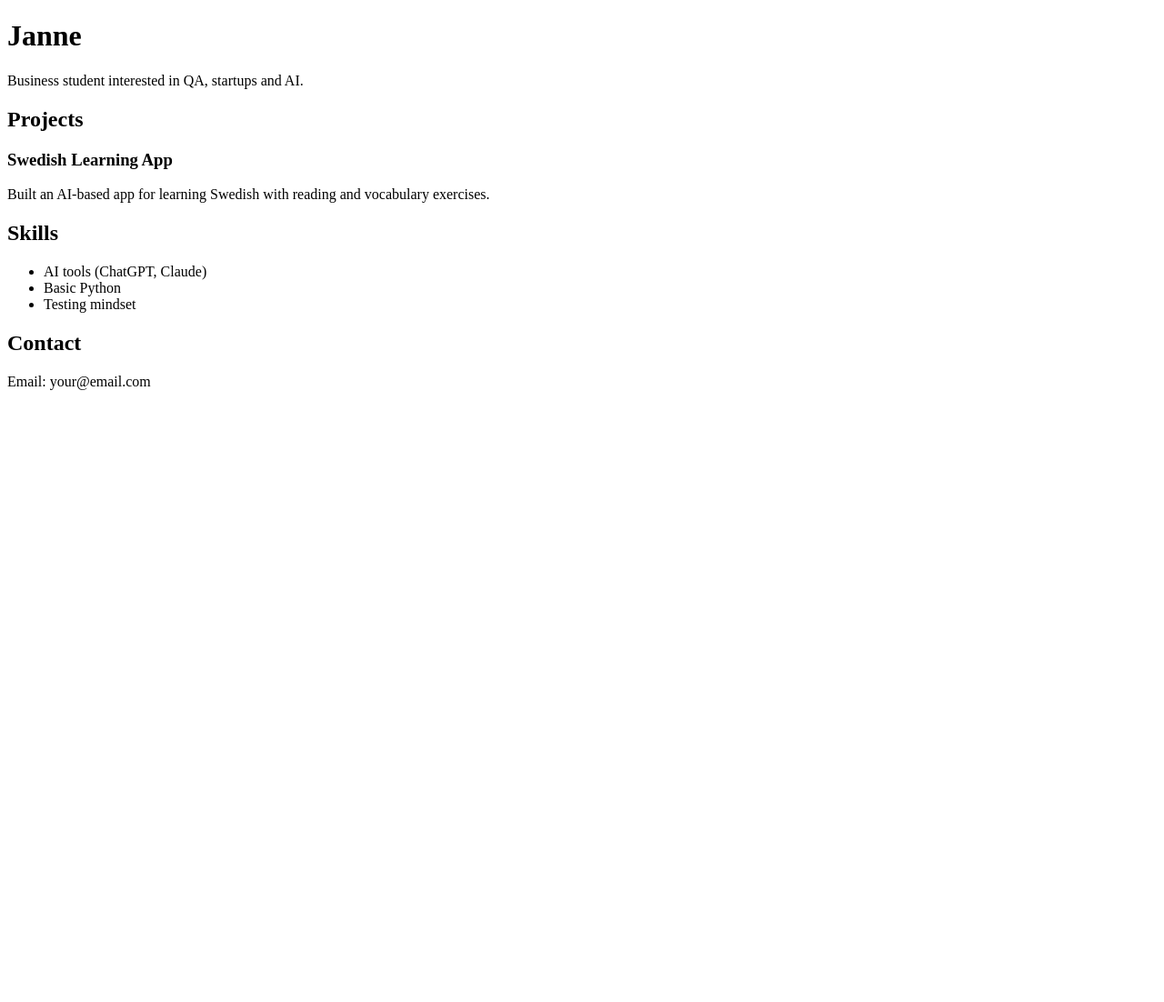
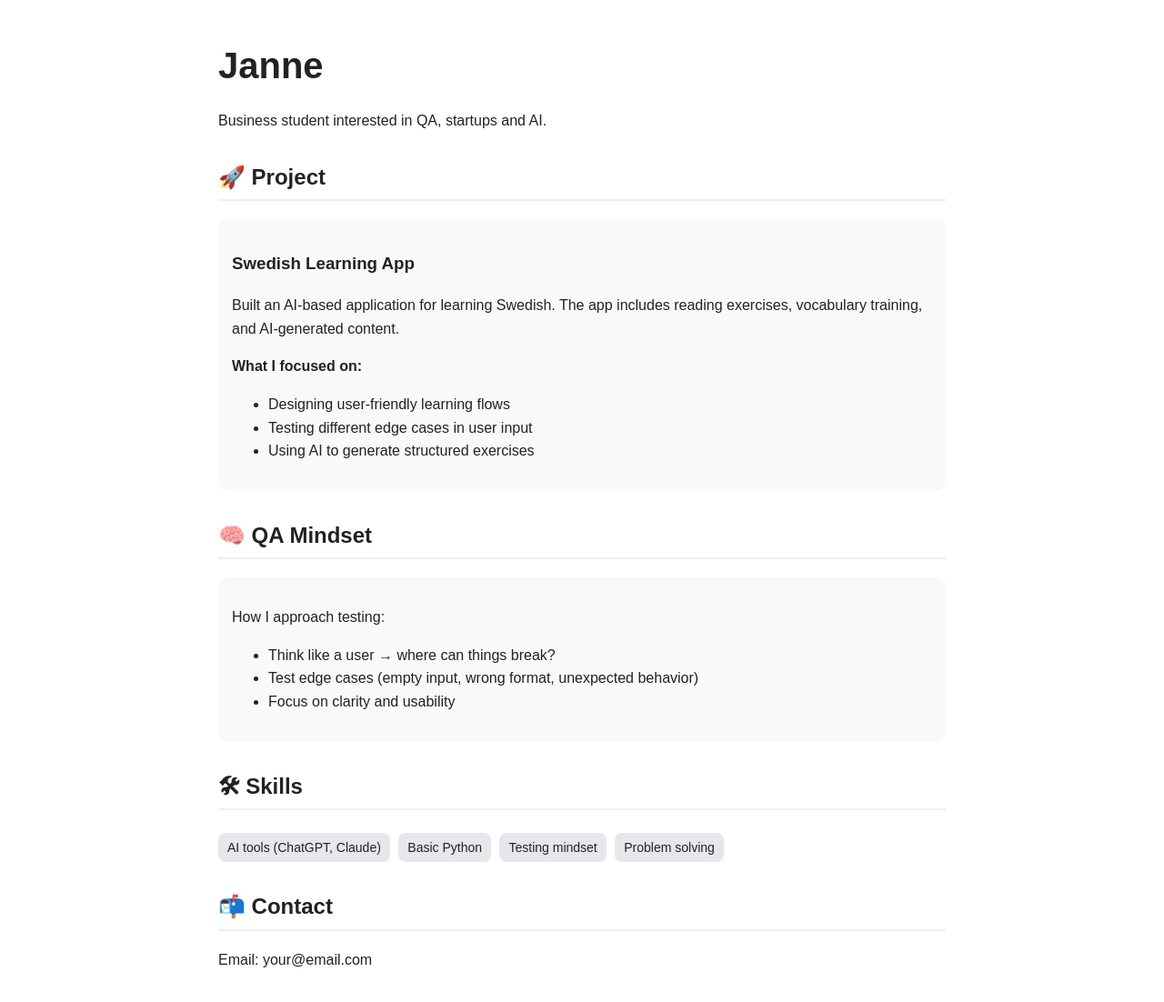
Before and after one commit to Tilapit/janne-portfolio, a plain HTML site: page index.html in a window 1280 px wide. Shown: the whole page at 91% size. Before the commit the page ends 800 px from the top, so only its background shows below. Drawn offline with Linux system fonts and the light colour scheme.

Commit message:
Update index.html

```diff
--- a/index.html
+++ b/index.html
@@ -2,27 +2,83 @@
 <html>
 <head>
   <title>Janne – Portfolio</title>
+  <style>
+    body {
+      font-family: Arial, sans-serif;
+      max-width: 800px;
+      margin: 40px auto;
+      line-height: 1.6;
+      color: #222;
+    }
+    h1 {
+      font-size: 40px;
+      margin-bottom: 5px;
+    }
+    h2 {
+      margin-top: 30px;
+      border-bottom: 2px solid #eee;
+      padding-bottom: 5px;
+    }
+    .card {
+      background: #f9f9f9;
+      padding: 15px;
+      border-radius: 10px;
+      margin-top: 10px;
+    }
+    .tag {
+      display: inline-block;
+      background: #e5e7eb;
+      padding: 5px 10px;
+      margin: 5px 5px 0 0;
+      border-radius: 8px;
+      font-size: 14px;
+    }
+  </style>
 </head>
+
 <body>
 
   <h1>Janne</h1>
   <p>Business student interested in QA, startups and AI.</p>
 
-  <h2>Projects</h2>
+  <h2>🚀 Project</h2>
 
-  <h3>Swedish Learning App</h3>
-  <p>
-    Built an AI-based app for learning Swedish with reading and vocabulary exercises.
-  </p>
+  <div class="card">
+    <h3>Swedish Learning App</h3>
+    <p>
+      Built an AI-based application for learning Swedish. The app includes reading exercises,
+      vocabulary training, and AI-generated content.
+    </p>
 
-  <h2>Skills</h2>
-  <ul>
-    <li>AI tools (ChatGPT, Claude)</li>
-    <li>Basic Python</li>
-    <li>Testing mindset</li>
-  </ul>
+    <p><strong>What I focused on:</strong></p>
+    <ul>
+      <li>Designing user-friendly learning flows</li>
+      <li>Testing different edge cases in user input</li>
+      <li>Using AI to generate structured exercises</li>
+    </ul>
+  </div>
 
-  <h2>Contact</h2>
+  <h2>🧠 QA Mindset</h2>
+
+  <div class="card">
+    <p>How I approach testing:</p>
+    <ul>
+      <li>Think like a user → where can things break?</li>
+      <li>Test edge cases (empty input, wrong format, unexpected behavior)</li>
+      <li>Focus on clarity and usability</li>
+    </ul>
+  </div>
+
+  <h2>🛠 Skills</h2>
+
+  <div>
+    <span class="tag">AI tools (ChatGPT, Claude)</span>
+    <span class="tag">Basic Python</span>
+    <span class="tag">Testing mindset</span>
+    <span class="tag">Problem solving</span>
+  </div>
+
+  <h2>📬 Contact</h2>
   <p>Email: your@email.com</p>
 
 </body>
```
